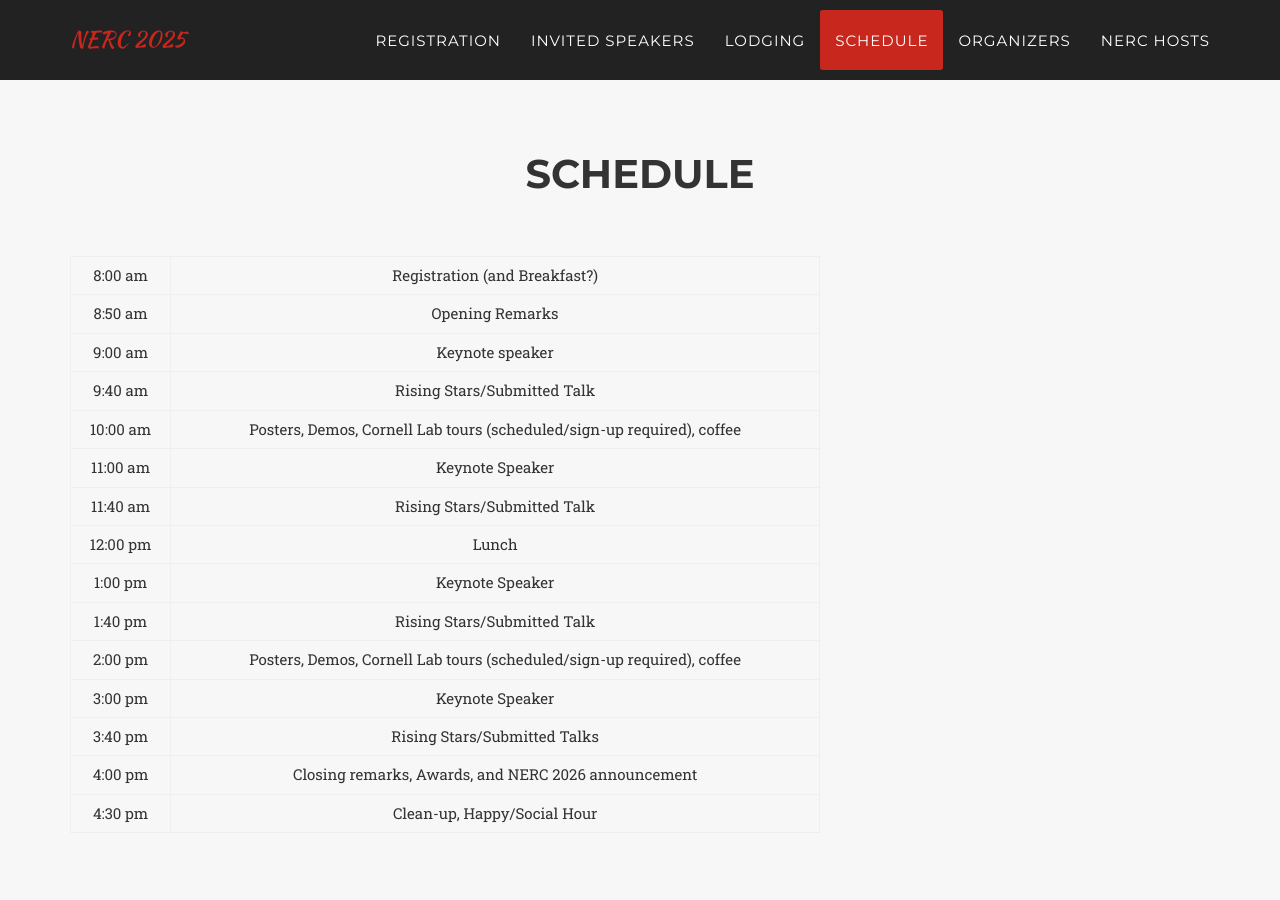
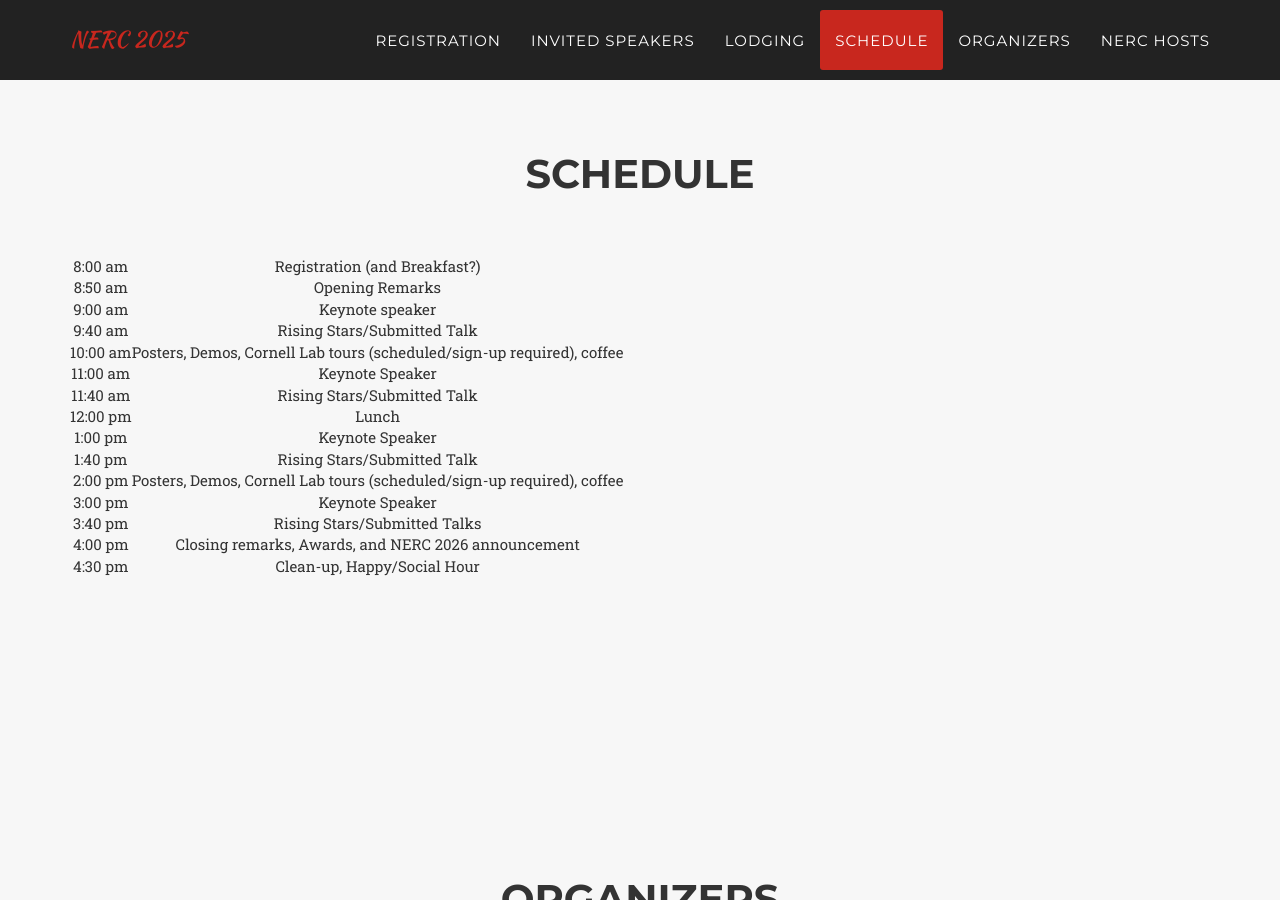
Before and after one commit to Cornell-Tech-AIRLab/cornell2025.nerc.io, a Jekyll site: the page built from index.html, in a window 1280 px wide and 900 px high, scrolled down 4174 px. Built offline with Jekyll 4.4.1, drawn with Linux system fonts in a browser that asks for light colours; some web fonts are replaced.

Commit message:
schedule table

```diff
--- a/_includes/schedule.html
+++ b/_includes/schedule.html
@@ -8,7 +8,8 @@
     </div>
     <div class="row justify-content-md-center text-center">
       <div class="col col-md-8 align-self-center">
-        <table class="table table-bordered mx-auto; margin-left: auto; margin-right: auto;">
+        <!-- <table class="table table-bordered mx-auto; margin-left: auto; margin-right: auto;"> -->
+        <table class="margin-left: auto; margin-right: auto;">
           <tbody>
             <tr>
               <td>
```
